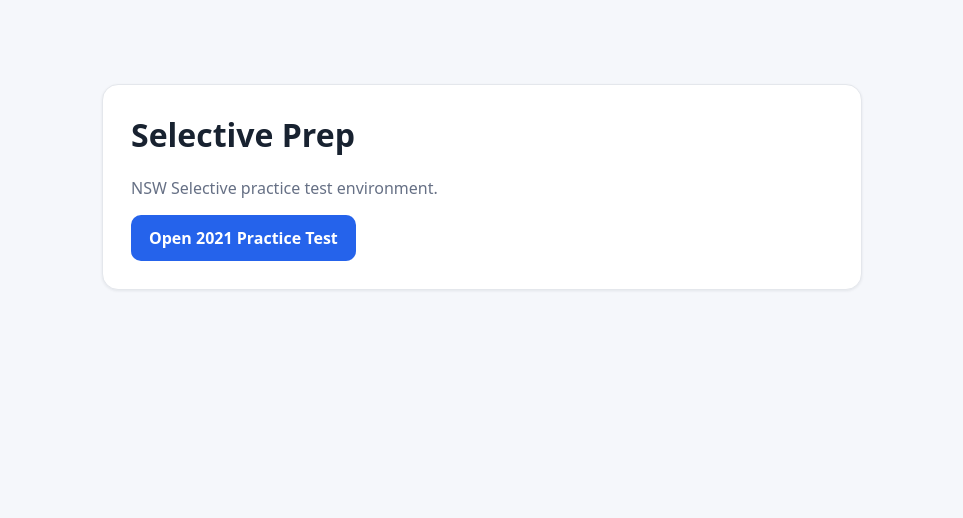
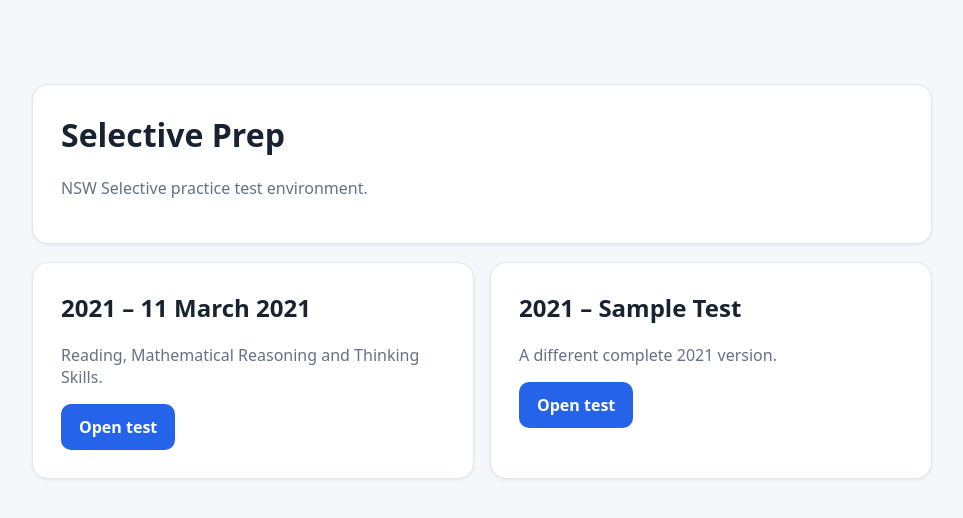
Before and after one commit to kaushikshivani/SelectivePrep, a plain HTML site: page index.html in a window 1280 px wide. Shown: the whole page, without its empty margins (158-1121 px from the left). Drawn offline with Linux system fonts and the light colour scheme.

Commit message:
Show both 2021 test versions on landing page

```diff
--- a/index.html
+++ b/index.html
@@ -6,18 +6,27 @@
   <title>Selective Prep</title>
   <style>
     body{font-family:system-ui,-apple-system,Segoe UI,Roboto,Arial,sans-serif;margin:0;background:#f5f7fb;color:#182230}
-    .wrap{max-width:760px;margin:60px auto;padding:24px}
-    .card{background:#fff;border:1px solid #e4e7ec;border-radius:16px;padding:28px;box-shadow:0 1px 3px rgba(16,24,40,.08)}
-    h1{margin-top:0}.btn{display:inline-block;background:#2563eb;color:#fff;text-decoration:none;padding:12px 18px;border-radius:10px;font-weight:700}
-    p{color:#667085}
+    .wrap{max-width:900px;margin:60px auto;padding:24px}.hero,.card{background:#fff;border:1px solid #e4e7ec;border-radius:16px;padding:28px;box-shadow:0 1px 3px rgba(16,24,40,.08)}
+    .grid{display:grid;grid-template-columns:repeat(auto-fit,minmax(280px,1fr));gap:16px;margin-top:18px}h1,h2{margin-top:0}.btn{display:inline-block;background:#2563eb;color:#fff;text-decoration:none;padding:12px 18px;border-radius:10px;font-weight:700}.meta{color:#667085}
   </style>
 </head>
 <body>
   <div class="wrap">
-    <div class="card">
+    <div class="hero">
       <h1>Selective Prep</h1>
-      <p>NSW Selective practice test environment.</p>
-      <a class="btn" href="./2021/">Open 2021 Practice Test</a>
+      <p class="meta">NSW Selective practice test environment.</p>
+    </div>
+    <div class="grid">
+      <div class="card">
+        <h2>2021 – 11 March 2021</h2>
+        <p class="meta">Reading, Mathematical Reasoning and Thinking Skills.</p>
+        <a class="btn" href="./2021/">Open test</a>
+      </div>
+      <div class="card">
+        <h2>2021 – Sample Test</h2>
+        <p class="meta">A different complete 2021 version.</p>
+        <a class="btn" href="./2021-sample/">Open test</a>
+      </div>
     </div>
   </div>
 </body>
```
